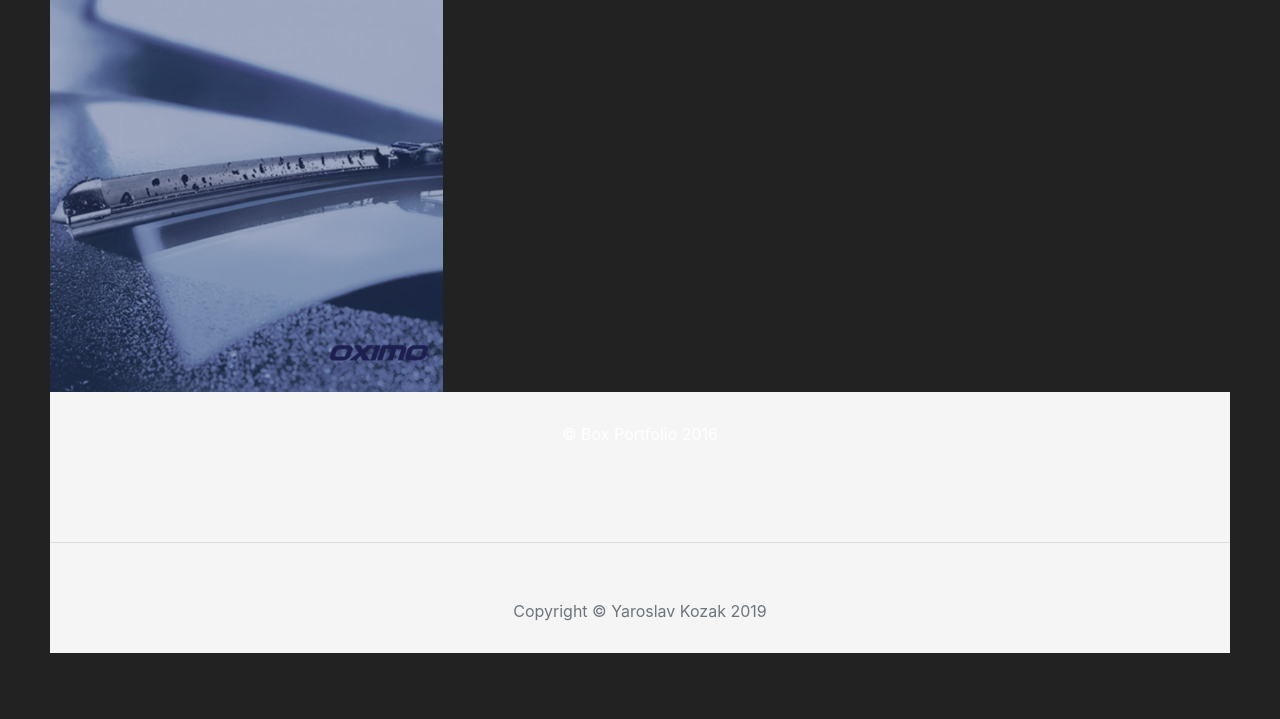
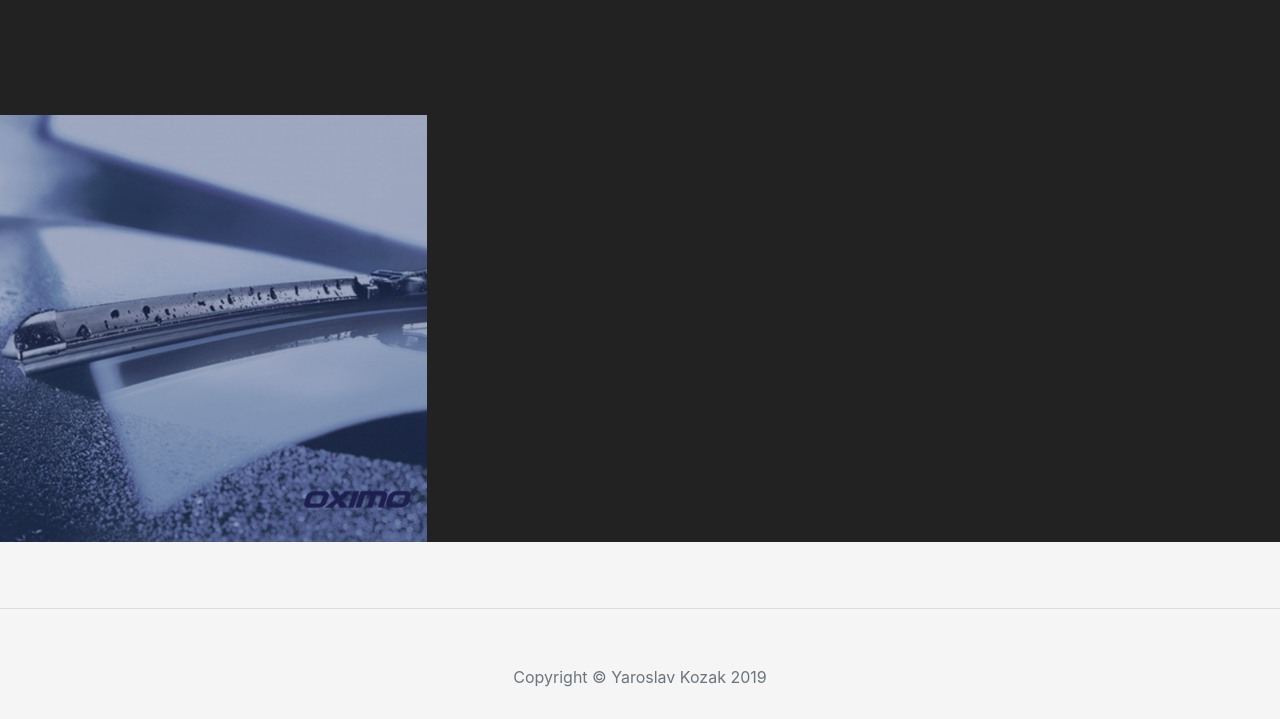
Before and after one commit to yaroslavkozak/website, a PHP site: page /portfolio.php in a window 1280 px wide. Shown: the part 2335-3054 px from the top of the page. Before the commit the page ends 2988 px from the top, so only its background shows below. Run offline with PHP 8.4, Linux system fonts and the light colour scheme; the visitor is signed in with stand-in values (Sample User, id 1); some libraries are stand-ins or nearby versions.

Commit message:
correction

```diff
--- a/header.php
+++ b/header.php
@@ -20,10 +20,11 @@
         integrity="sha384-50oBUHEmvpQ+1lW4y57PTFmhCaXp0ML5d60M1M7uH2+nqUivzIebhndOJK28anvf" crossorigin="anonymous"> -->
 
     <!-- PORTFOLIO -->
-    <!-- <link href="/portfolio/ionicons/css/ionicons.min.css" rel="stylesheet"> -->
+    <link href="/portfolio/ionicons/css/ionicons.min.css" rel="stylesheet">
     <!-- !TODO ICONS -->
     <link href="/portfolio/style.css" rel="stylesheet">
     <script src="/portfolio/modernizr.js"></script>
+
 
 
 
--- a/portfolio.php
+++ b/portfolio.php
@@ -1,8 +1,7 @@
 <?php
 include('header.php');
 ?>
- <main role="main" style="
-    margin: 50px;">
+
 	<h1>
      Portfolio
      </h1>
@@ -144,13 +143,7 @@ include('header.php');
     <!-- end main container -->
 
 
-    <!-- footer -->
-    <footer>
-        <div class="container-fluid">
-            <p class="copyright">© Box Portfolio 2016</p>
-        </div>
-    </footer>
-    <!-- end footer -->
+
 
     <!-- back to top -->
     <a href="#0" class="cd-top"><i class="ion-android-arrow-up"></i></a>
```
